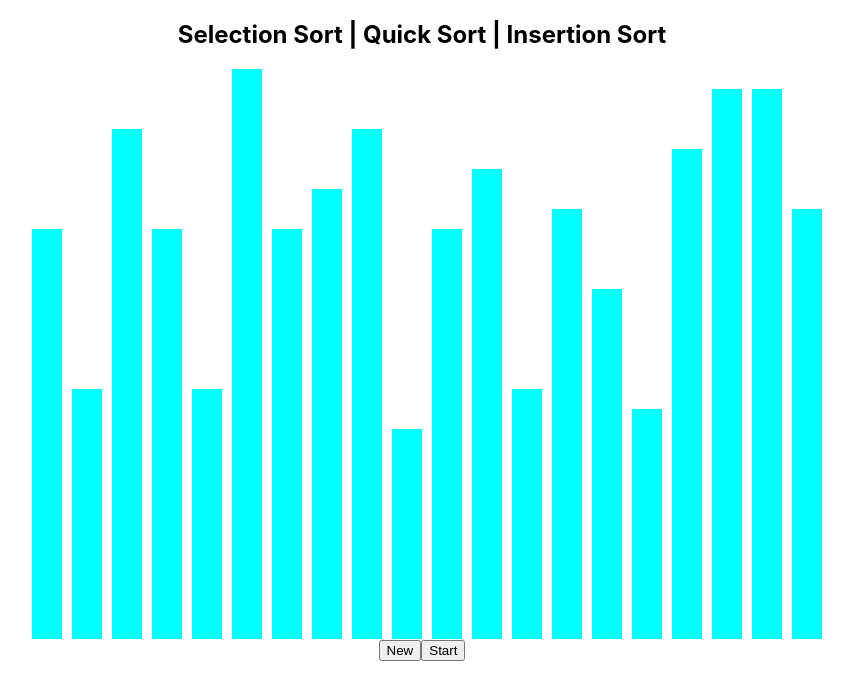
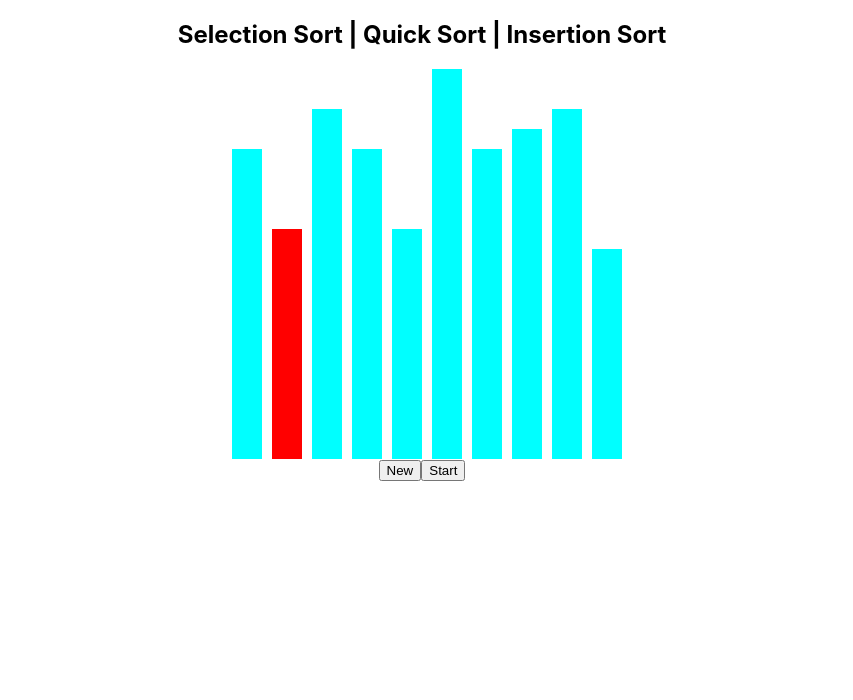
Before and after one commit to bilouStrike/VisualSort, a React (Create React App) app: page / in a window 1280 px wide. Shown: the top 700 px of the page, without its empty margins (218-1071 px from the left). Built offline with nearby package versions, Linux system fonts and the light colour scheme.

Commit message:
with j track

```diff
--- a/src/algorithm/selectionSort.js
+++ b/src/algorithm/selectionSort.js
@@ -1,13 +1,59 @@
-const selectionSort = arrr => {
-    let arr = arrr.slice();
-    var currentVal;
-    for(var i = 1; i < arr.length; i++){
-        currentVal = arr[i];
-        for(var j = i - 1; j >= 0 && arr[j] > currentVal; j--) {
-            arr[j+1] = arr[j]
+const selectionSort = (arrr) => {
+    let arr = arrr.data.slice();
+    console.log(arrr);
+
+    const ii = arrr.currentIndice;
+    const jj = arrr.currentIndice2;
+
+
+
+    for( var i = ii; i < arr.length; i++ ) {
+        var lowest = i;
+        for( var j = jj+1; j <= arr.length; j++ ) {
+
+            console.log('J insdei loop :' +j );
+
+            if( arr[j] < arr[lowest] )  {
+                lowest = j ;
+            }
+
+            /*if ( jj < arr.length ) {
+                console.log('current ii' +ii);
+                console.log('current jj' +jj);
+                return {
+                    data:[...arr],
+                    lowest: lowest,
+                    currentIndice:i,
+                    currentIndice2:j
+                };
+            }   */
         }
-        arr[j+1] = currentVal;
+
+        if(i !== lowest) {
+            //SWAP!
+            var temp = arr[i];
+            arr[i] = arr[lowest];
+            arr[lowest] = temp;
+            return {
+                data:[...arr],
+                lowest: lowest,
+                currentIndice:i+1,
+                currentIndice2:i+1
+            };
+        }
+       /* return {
+            data:[...arr],
+            lowest: lowest,
+            currentIndice:i+1,
+            currentIndice2:i+1
+        }*/
     }
-    return [...arr];
+    return {
+        data:[...arr],
+        lowest: lowest,
+        currentIndice:i,
+        currentIndice2:i+1
+    }
+
 }
 export default selectionSort;
--- a/src/components/bar/bar.component.jsx
+++ b/src/components/bar/bar.component.jsx
@@ -1,9 +1,16 @@
 import React from 'react'
 import './bar.style.css';
 
-const Bar = ({ height }) => {
+const Bar = ({ height, currentIndice,currentIndice2, lowest }) => {
+    console.log(currentIndice);
+    const style = {
+        height: `${height*20+10}px`,
+        backgroundColor:  currentIndice2 ? 'red' : lowest ? 'yellow' : 'aqua'
+        //backgroundColor: lowest ? 'yellow' : 'aqua',
+    }
+    const active_classess = lowest ? 'bar isCurrent' : 'bar';
     return (
-        <div className='bar' style={{ height: `${height*20+10}px`}}></div>
+        <div className={active_classess} style={style}></div>
     );
 }
 export default Bar;
--- a/src/components/control-bar/control-bar.component.jsx
+++ b/src/components/control-bar/control-bar.component.jsx
@@ -1,6 +1,6 @@
 import React from 'react';
-import {connect} from 'react-redux';
-import {do_select_sort} from '../../store/actions';
+import { connect } from 'react-redux';
+import { do_start_sort } from '../../store/actions';
 
 const ControlBar = ({ sortMethod, startSort }) => {
     return (
@@ -15,6 +15,6 @@ const mapStateToProps = state => ({
 })
 
 const mapDispatchToProps = dispatch => ({
-    startSort: () => dispatch(do_select_sort())
+    startSort: () => dispatch(do_start_sort())
 })
 export default connect(mapStateToProps, mapDispatchToProps)(ControlBar);
--- a/src/components/visualizer/visualizer.component.jsx
+++ b/src/components/visualizer/visualizer.component.jsx
@@ -1,21 +1,45 @@
-import React from 'react';
+import React, {useEffect} from 'react';
 import { connect } from 'react-redux';
 import Bar from './../bar/bar.component';
 import './visualizer.css';
+import { do_select_sort } from '../../store/actions';
 
-const SortVisualizer = ({ dataArray }) =>  {
-    console.log(dataArray);
+const SortVisualizer = ({ dataArray , dispatch, isStart }) =>  {
+
+    const { data, currentIndice, lowest, currentIndice2 } = dataArray;
+    useEffect(() => {
+        if (isStart) {
+           const timer = setTimeout(
+                () => dispatch(do_select_sort()),
+               500
+            );
+            return () => clearTimeout(timer);
+        }
+    });
+
     return (
         <div className='visualizer-container'>
             {
-                dataArray.map( (value, index) => (
-                    <Bar key={index} height={value} />
+                data.map( (value, index) => (
+                    <Bar key={index}
+                        height={value}
+                        currentIndice={currentIndice == index ? true : false}
+                        lowest={lowest == index ? true : false}
+                        currentIndice2={currentIndice2 == index ? true : false}
+                    />
                 ))
             }
         </div>
 )}
 
 const mapStateToProps = (state) => ({
-    dataArray: state.dataArray
-})
-export default connect(mapStateToProps)(SortVisualizer);
+    dataArray: state.dataArray,
+    isStart: state.start,
+    currentIndice:state.currentIndice,
+    currentIndice2:state.currentIndice
+});
+
+const mapDispatchToProps = dispatch => ({
+    dispatch
+});
+export default connect(mapStateToProps,mapDispatchToProps)(SortVisualizer);
--- a/src/store/actions.js
+++ b/src/store/actions.js
@@ -1,3 +1,7 @@
 export const do_select_sort = () => ({
     type: 'DO_SORT_SELECTION'
+});
+
+export const do_start_sort = () => ({
+    type: 'DO_START_SORT'
 })
--- a/src/store/reducer.js
+++ b/src/store/reducer.js
@@ -2,13 +2,23 @@ import generateValuesArray from '../helpers/generateValuesArray';
 import selectionSort from '../algorithm/selectionSort';
 
 const INITIAL_STATE = {
-    dataArray: generateValuesArray(20),
+    dataArray: {
+            data: generateValuesArray(10),
+            lower : 0,
+            currentIndice:0,
+            currentIndice2:1
+        },
     sortMethod:'selection',
-    start: false
+    start: false,
 }
 
 const sortReducer = ( state = INITIAL_STATE, action ) => {
     switch (action.type) {
+        case 'DO_START_SORT':
+            return {
+                ...state,
+                start: !state.start
+            }
         case 'DO_SORT_SELECTION':
             return {
                 ...state,
```
